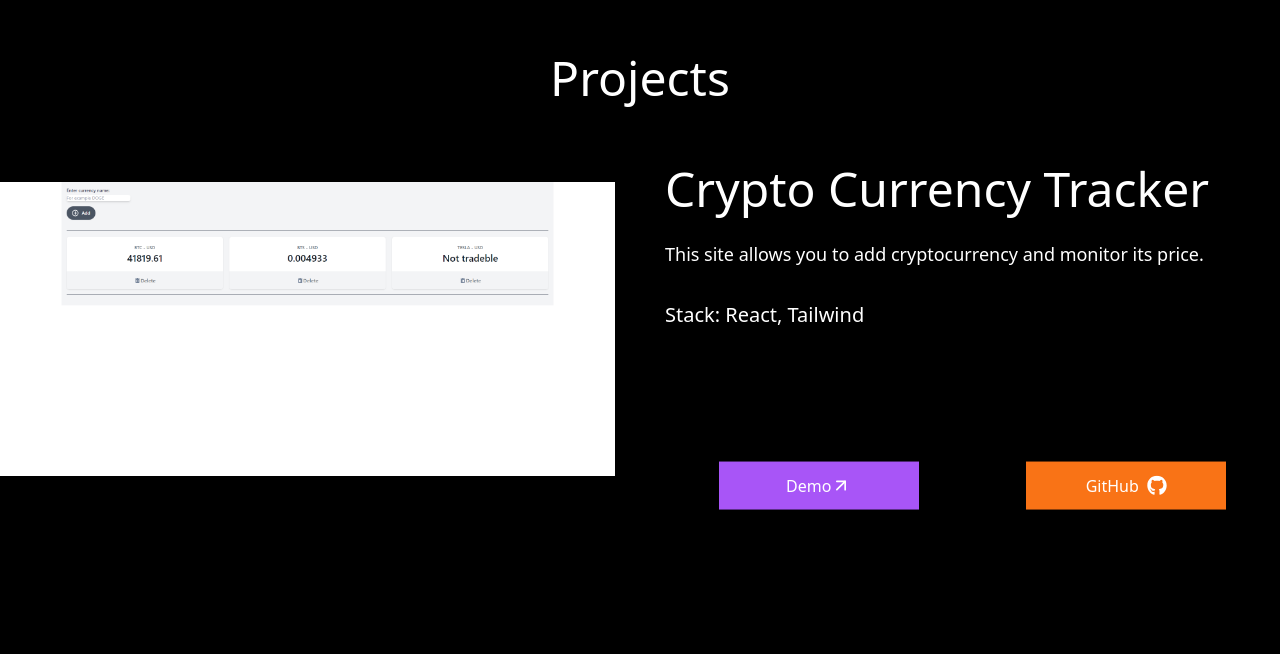
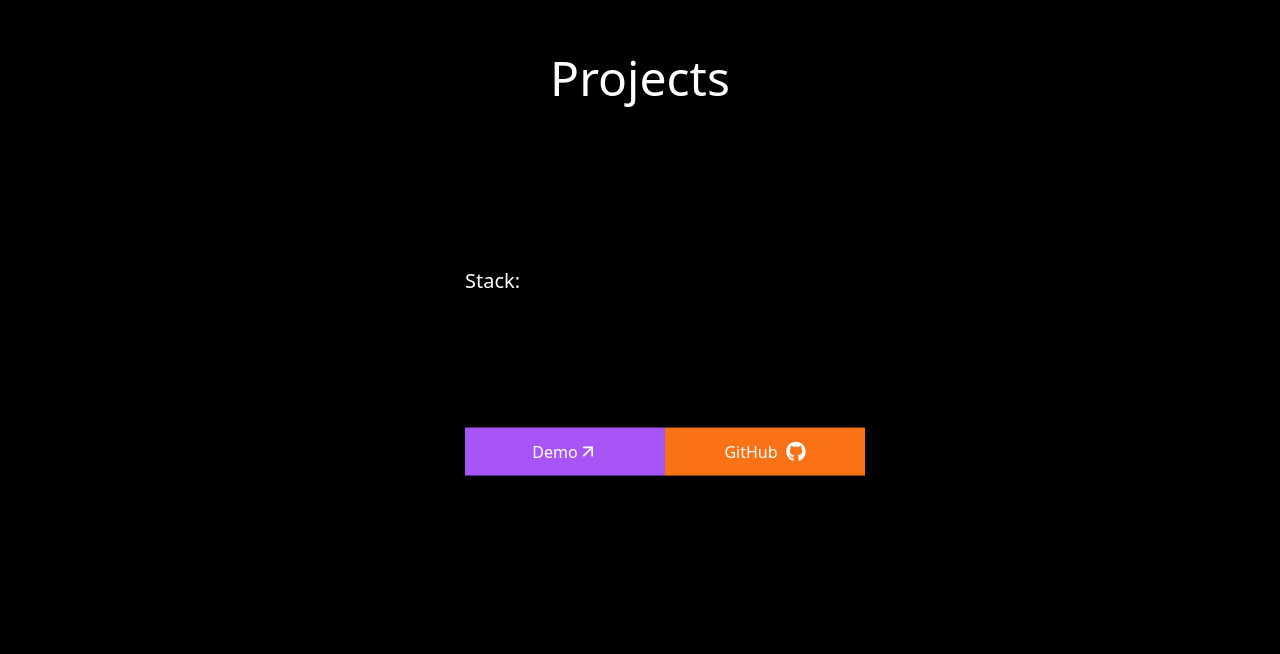
Before and after one commit to ElOleksii/portfolio, a React (Vite) app: page / in a window 1280 px wide. Shown: the part 1086-1740 px from the top of the page. Built offline with nearby package versions, Linux system fonts and the light colour scheme.

Commit message:
refactoring

```diff
--- a/src/components/sub/Projects.jsx
+++ b/src/components/sub/Projects.jsx
@@ -17,15 +17,7 @@ export default function Projects() {
       </div>
 
       {projects.map((project) => (
-        <ProjectCard
-          key={project.title}
-          title={project.title}
-          description={project.description}
-          img={project.img}
-          demoLink={project.demoLink}
-          githubLink={project.githubLink}
-          stack={project.stack}
-        />
+        <ProjectCard />
       ))}
     </section>
   );
```
